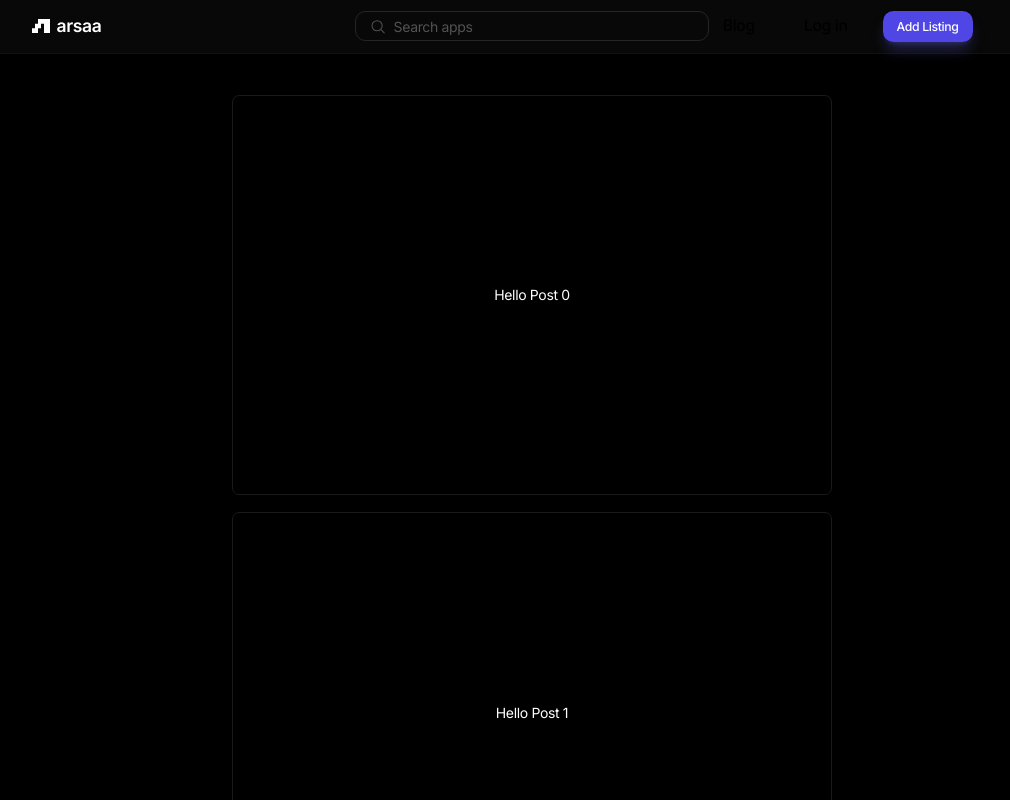
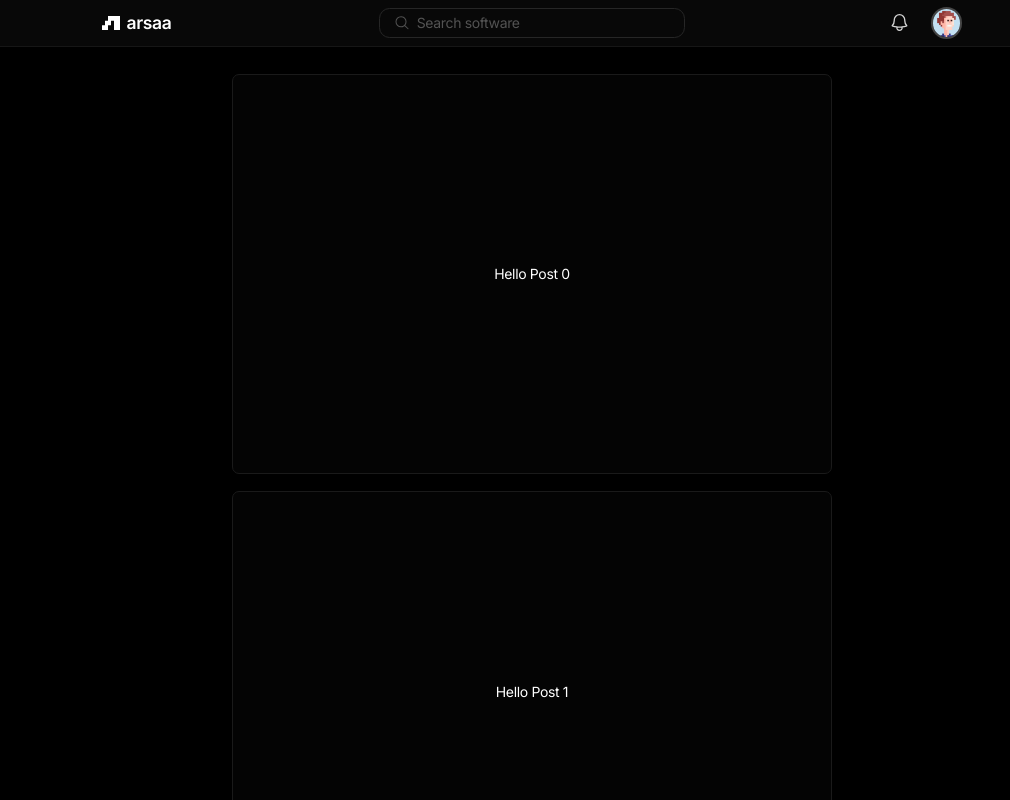
Before and after one commit to hasaansworld/deals-next, a Next.js app: page / in a window 1280 px wide. Shown: the top 800 px of the page, without its empty margins (108-1118 px from the left). Built offline with nearby package versions, Linux system fonts and the light colour scheme.

Commit message:
added notification and profile icon

```diff
--- a/app/components/header/header.jsx
+++ b/app/components/header/header.jsx
@@ -2,7 +2,7 @@
 
 import Image from 'next/image';
 import ActionButton from '../action-button/action-button';
-import { MagnifyingGlassIcon } from '@heroicons/react/24/outline';
+import { MagnifyingGlassIcon, BellIcon } from '@heroicons/react/24/outline';
 import Link from 'next/link';
 import FlatButton from '../action-button/flat-button';
 import { usePathname } from 'next/navigation';
@@ -13,8 +13,8 @@ const Header = () => {
 	console.log(pathName);
 
 	return (
-		<header className="fixed left-0 right-0 top-0 z-10 border-b border-[#111] bg-[#555]/10 py-2 backdrop-blur-2xl backdrop-filter">
-			<div className="container mx-auto flex items-center px-40">
+		<header className="fixed left-0 right-0 top-0 z-10 border-b border-[#161616] bg-[#555]/10 py-2 backdrop-blur-2xl backdrop-filter">
+			<div className="container mx-auto flex items-center px-60">
 				<Link href="/" className="flex-1">
 					<div className="flex items-center gap-2">
 						<Image src="/icon_white.svg" alt="Logo" width={350} height={280} className="h-4 w-5" />
@@ -24,18 +24,12 @@ const Header = () => {
 
 				<div className="flex w-96 flex-1 items-center space-x-2 rounded-xl border border-neutral-800 bg-transparent px-4 py-1.5 transition-colors duration-300 focus-within:bg-neutral-900">
 					<MagnifyingGlassIcon className="h-5 w-5 text-neutral-600" />
-					<input className="h-full w-full bg-transparent text-white placeholder-white/30 focus:outline-none" placeholder="Search apps" />
+					<input className="h-full w-full bg-transparent text-white placeholder-white/30 focus:outline-none" placeholder="Search software" />
 				</div>
 
-				<div className="flex flex-1 items-center space-x-6">
-					<FlatButton text="Blog" textColor="white/70" url="blog" textSize="text-base" size="medium" />
-					<FlatButton text="Log in" textColor="white/70" url="login" textSize="text-base" size="medium" />
-					<ActionButton
-						text={pathName === '/add-listing' ? 'Create Listing' : 'Add Listing'}
-						url={pathName === '/add-listing' ? 'create-listing' : 'add-listing'}
-						size="small"
-						textSize="text-sm"
-					/>
+				<div className="flex flex-1 items-center justify-end gap-6">
+					<BellIcon className="h-6 w-6 text-neutral-300" />
+					<Image src="/profile.jpg" alt="profile pic" width={400} height={400} className="h-9 w-9 rounded-full border-2 border-[#444]" />
 				</div>
 			</div>
 		</header>
--- a/app/page.js
+++ b/app/page.js
@@ -5,10 +5,13 @@ export default function Page() {
 
 	return (
 		<>
-			<div className="mt-12 flex flex-col items-center py-10">
+			<div className="mt-6 flex flex-col items-center py-10">
 				<div className="flex-1 overflow-y-auto">
 					{repeatedContent.map((item, index) => (
-						<div key={index} className="mt-5 flex min-h-[400px] min-w-[600px] items-center justify-center rounded-lg border border-[#1a1a1a]">
+						<div
+							key={index}
+							className="mt-5 flex min-h-[400px] min-w-[600px] items-center justify-center rounded-lg border border-[#1a1a1a] bg-[#040404]"
+						>
 							<p className="text-white">Hello Post {index}</p>
 						</div>
 					))}
```
Also changed, not shown: public/profile.jpg (added).
